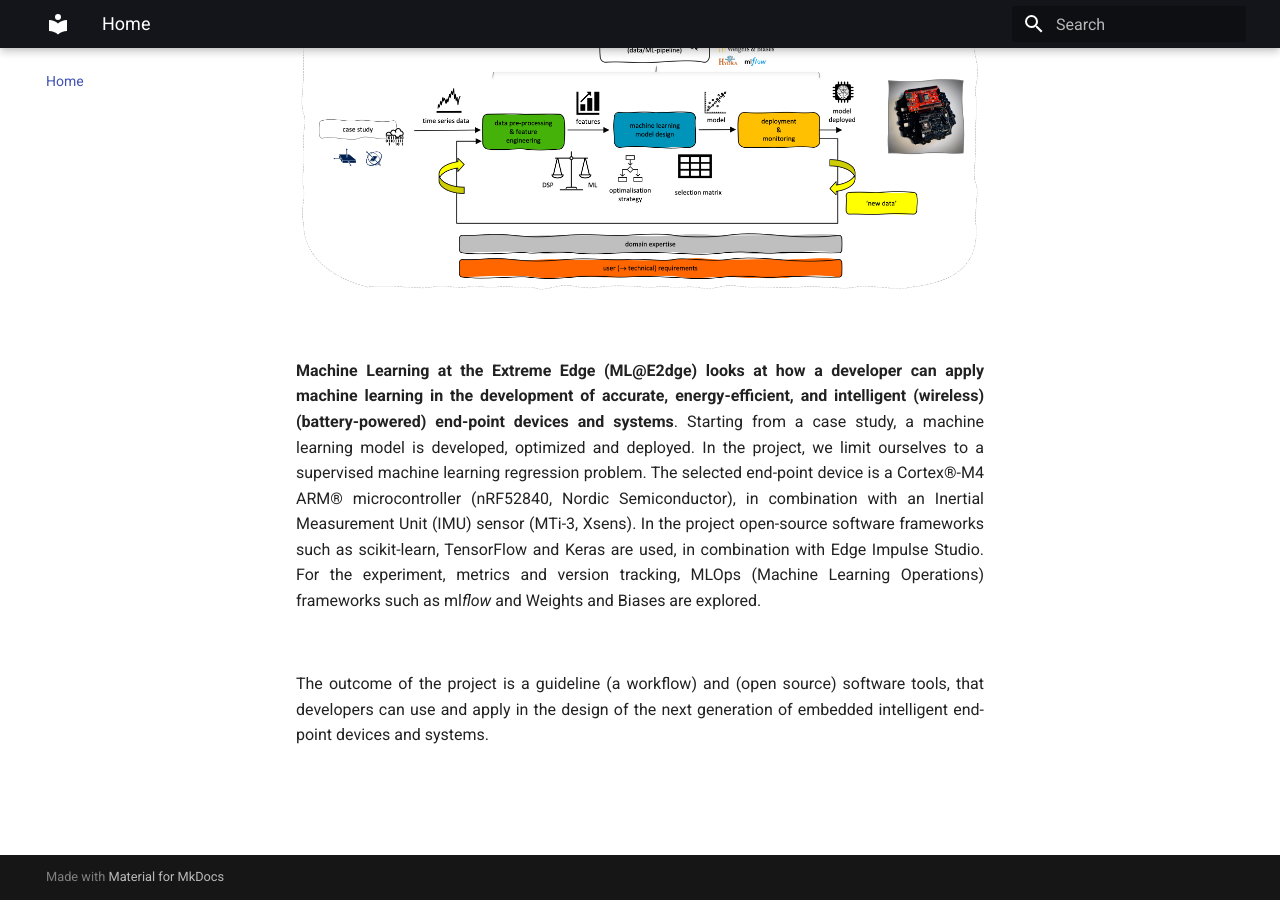
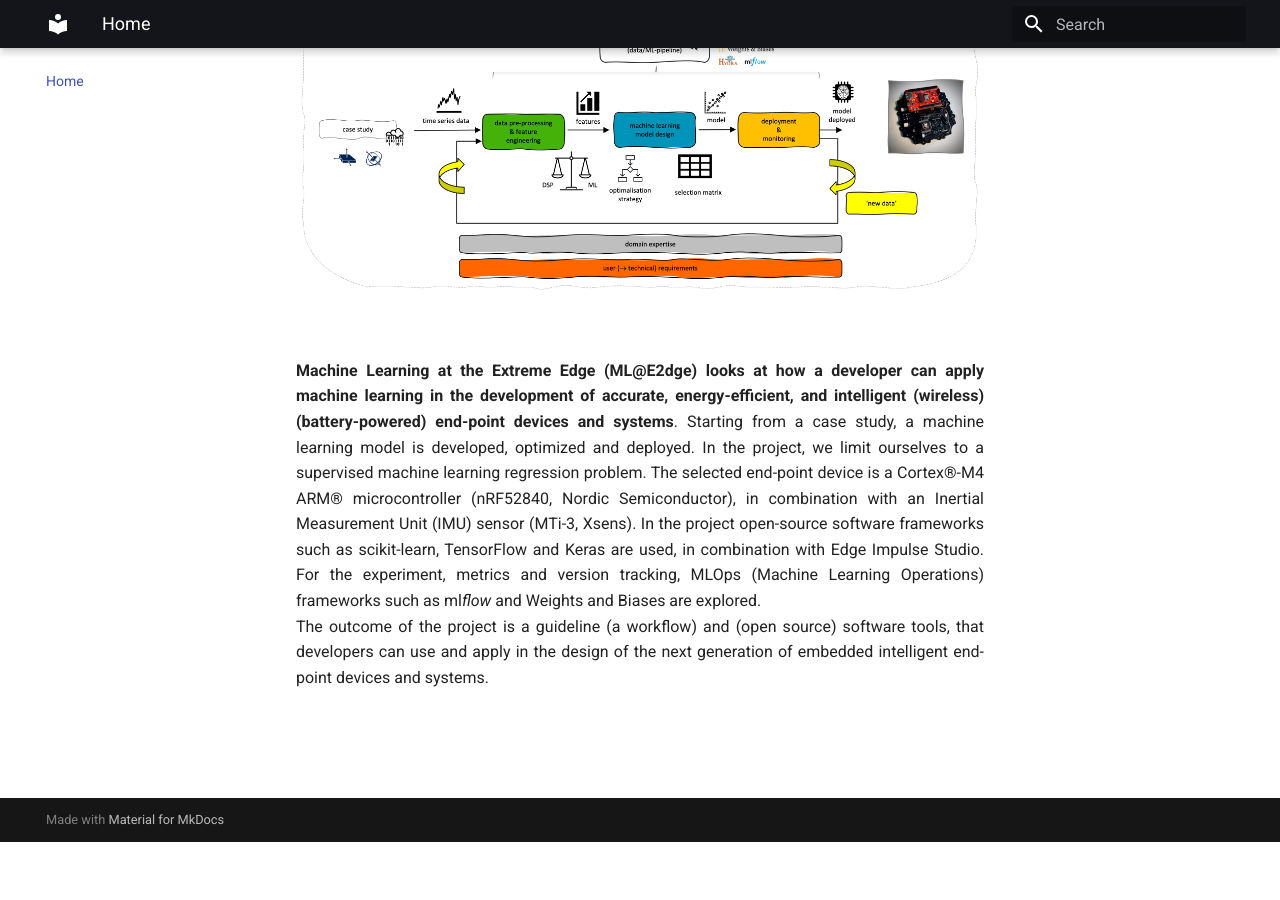
Before and after one commit to MLatE2dge/MLatE2dge.github.io, an MkDocs documentation site: the page built from docs/index.md, in a window 1280 px wide and 900 px high, scrolled down 588 px. Built offline with MkDocs 1.6.1 and Material for MkDocs 9.7.7, drawn with Linux system fonts in a browser that asks for light colours; after the commit the page ends 1430 px from its top, so only the background shows below that.

Commit message:
Update index.md

```diff
--- a/docs/index.md
+++ b/docs/index.md
@@ -8,7 +8,7 @@
 
 <br>
 
-<div style="text-align: justify"> <b>Machine Learning at the Extreme Edge (ML@E2dge) looks at how a developer can apply machine learning in the development of accurate, energy-efficient, and intelligent (wireless) (battery-powered) end-point devices and systems</b>. Starting from a case study, a machine learning model is developed, optimized and deployed. In the project, we limit ourselves to a supervised machine learning regression problem. The selected end-point device is a Cortex®-M4 ARM® microcontroller (nRF52840, Nordic Semiconductor), in combination with an Inertial Measurement Unit (IMU) sensor (MTi-3, Xsens). In the project open-source software frameworks such as scikit-learn, TensorFlow and Keras are used, in combination with Edge Impulse Studio. For the experiment, metrics and version tracking, MLOps (Machine Learning Operations) frameworks such as ml<i>flow</i> and Weights and Biases are explored.</div><br>
+<div style="text-align: justify"> <b>Machine Learning at the Extreme Edge (ML@E2dge) looks at how a developer can apply machine learning in the development of accurate, energy-efficient, and intelligent (wireless) (battery-powered) end-point devices and systems</b>. Starting from a case study, a machine learning model is developed, optimized and deployed. In the project, we limit ourselves to a supervised machine learning regression problem. The selected end-point device is a Cortex®-M4 ARM® microcontroller (nRF52840, Nordic Semiconductor), in combination with an Inertial Measurement Unit (IMU) sensor (MTi-3, Xsens). In the project open-source software frameworks such as scikit-learn, TensorFlow and Keras are used, in combination with Edge Impulse Studio. For the experiment, metrics and version tracking, MLOps (Machine Learning Operations) frameworks such as ml<i>flow</i> and Weights and Biases are explored.</div>
 
 <div style="text-align: justify"> The outcome of the project is a guideline (a workflow) and (open source) software tools, that developers can use and apply in the design of the next generation of embedded intelligent end-point devices and systems.</div><br>
 
```
